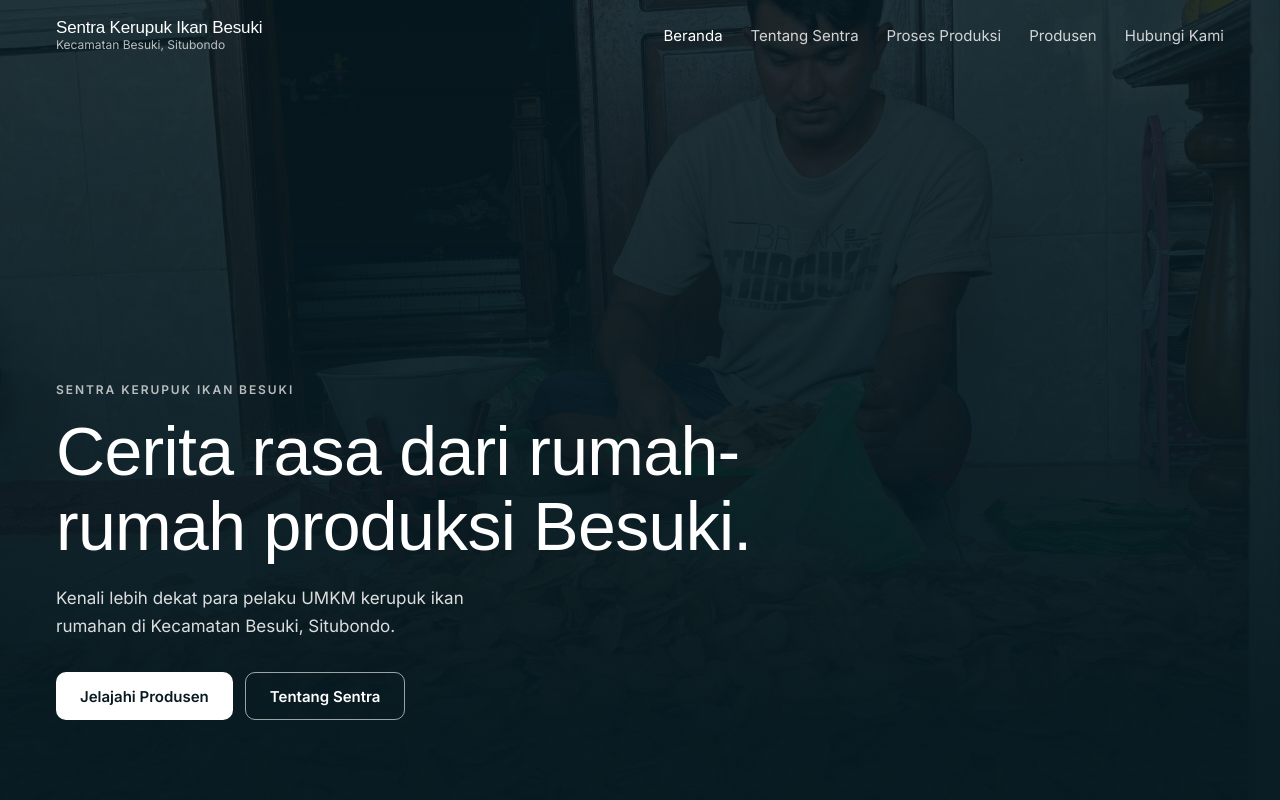
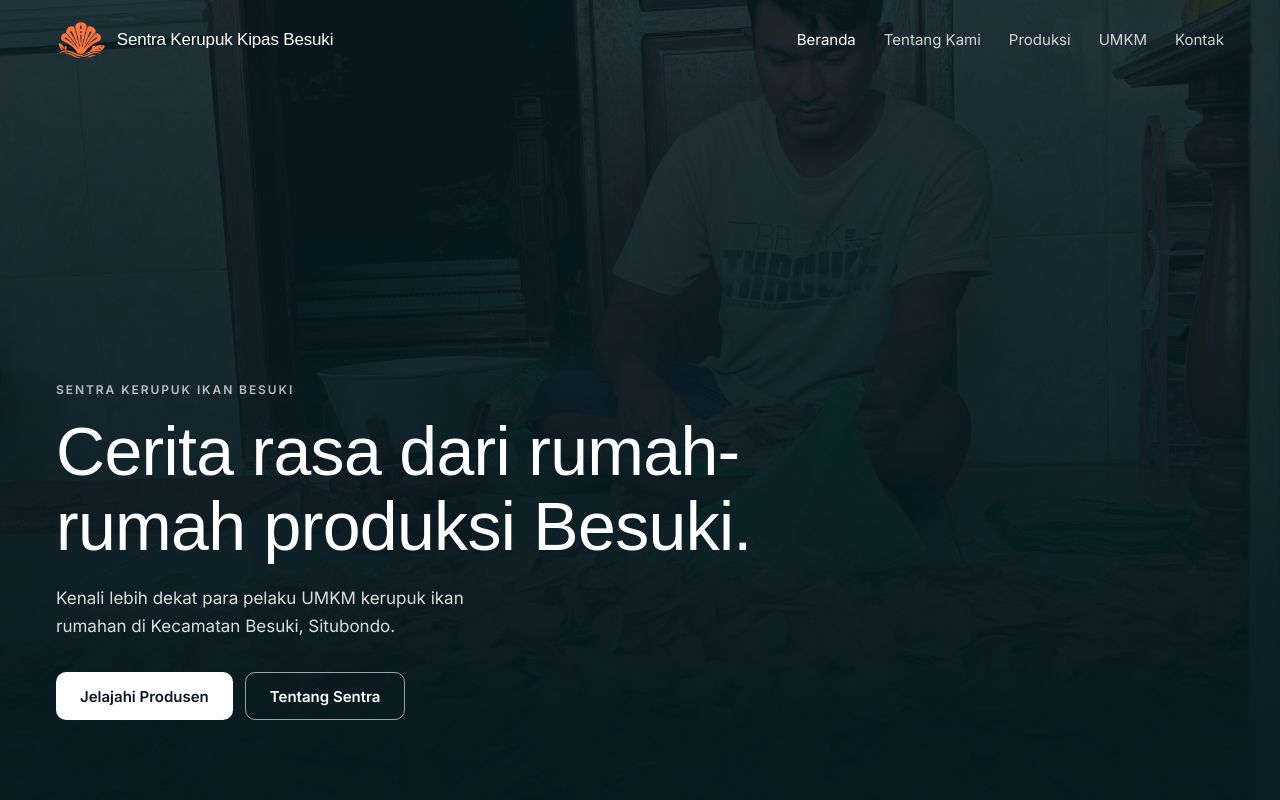
Before and after one commit to sayu0044/RasaBesuki, a Next.js app: page / in a window 1280 px wide. Shown: the top 800 px of the page. Built offline with nearby package versions, Linux system fonts and the light colour scheme; a web font is replaced by a local one.

Commit message:
feat(masthead): integrate logo into navbar and mobile menu
Add the logo mark to the left of the site name in the desktop navbar
and mobile menu header, with responsive sizing and spacing.

```diff
--- a/src/components/layout/Masthead.tsx
+++ b/src/components/layout/Masthead.tsx
@@ -1,5 +1,6 @@
 "use client";
 
+import Image from "next/image";
 import Link from "next/link";
 import { usePathname } from "next/navigation";
 import { useEffect, useState } from "react";
@@ -7,10 +8,10 @@ import { List, X } from "@phosphor-icons/react";
 
 export const NAVIGASI = [
   { href: "/", label: "Beranda" },
-  { href: "/tentang", label: "Tentang Sentra" },
-  { href: "/proses", label: "Proses Produksi" },
-  { href: "/produsen", label: "Produsen" },
-  { href: "/kontak", label: "Hubungi Kami" },
+  { href: "/tentang", label: "Tentang Kami" },
+  { href: "/proses", label: "Produksi" },
+  { href: "/produsen", label: "UMKM" },
+  { href: "/kontak", label: "Kontak" },
 ] as const;
 
 /**
@@ -67,21 +68,32 @@ export function Masthead({ diAtasHero = false }: { diAtasHero?: boolean }) {
             : "border-transparent"
         }`}
       >
-        <div className="wrap flex h-16 items-center justify-between gap-4 lg:h-[4.5rem]">
-          <Link href="/" className="min-w-0">
+        <div className="wrap flex h-16 items-center justify-between gap-4 lg:h-[5.0rem]">
+          <Link href="/" className="flex min-w-0 items-center gap-2.5">
+            <Image
+              src="/img/logo-mark.png"
+              alt=""
+              aria-hidden
+              width={670}
+              height={528}
+              priority
+              className="h-8 w-auto shrink-0 object-contain lg:h-10"
+            />
+            <span className="min-w-0">
               <span
                 className={`display block text-[1.0625rem] leading-tight transition-colors ${
                   terang ? "text-white" : "text-tinta"
                 }`}
               >
-              Sentra Kerupuk Ikan Besuki
+                Sentra Kerupuk Kipas Besuki
               </span>
-            <span
+              {/* <span
                 className={`block text-xs transition-colors ${
                   terang ? "text-white/70" : "text-teks-samar"
                 }`}
               >
                 Kecamatan Besuki, Situbondo
+              </span> */}
             </span>
           </Link>
 
@@ -125,8 +137,18 @@ export function Masthead({ diAtasHero = false }: { diAtasHero?: boolean }) {
       {menuTerbuka && (
         <div className="fixed inset-0 z-60 flex flex-col bg-kertas lg:hidden">
           <div className="wrap flex h-16 items-center justify-between">
+            <span className="flex items-center gap-2.5">
+              <Image
+                src="/img/logo-mark.png"
+                alt=""
+                aria-hidden
+                width={670}
+                height={528}
+                className="h-8 w-auto shrink-0 object-contain"
+              />
               <span className="display text-[1.0625rem] text-tinta">
-              Sentra Kerupuk Ikan Besuki
+                Sentra Kerupuk Kipas Besuki
+              </span>
             </span>
             <button
               type="button"
```
Lines whose indentation alone changed are shown as unchanged.
